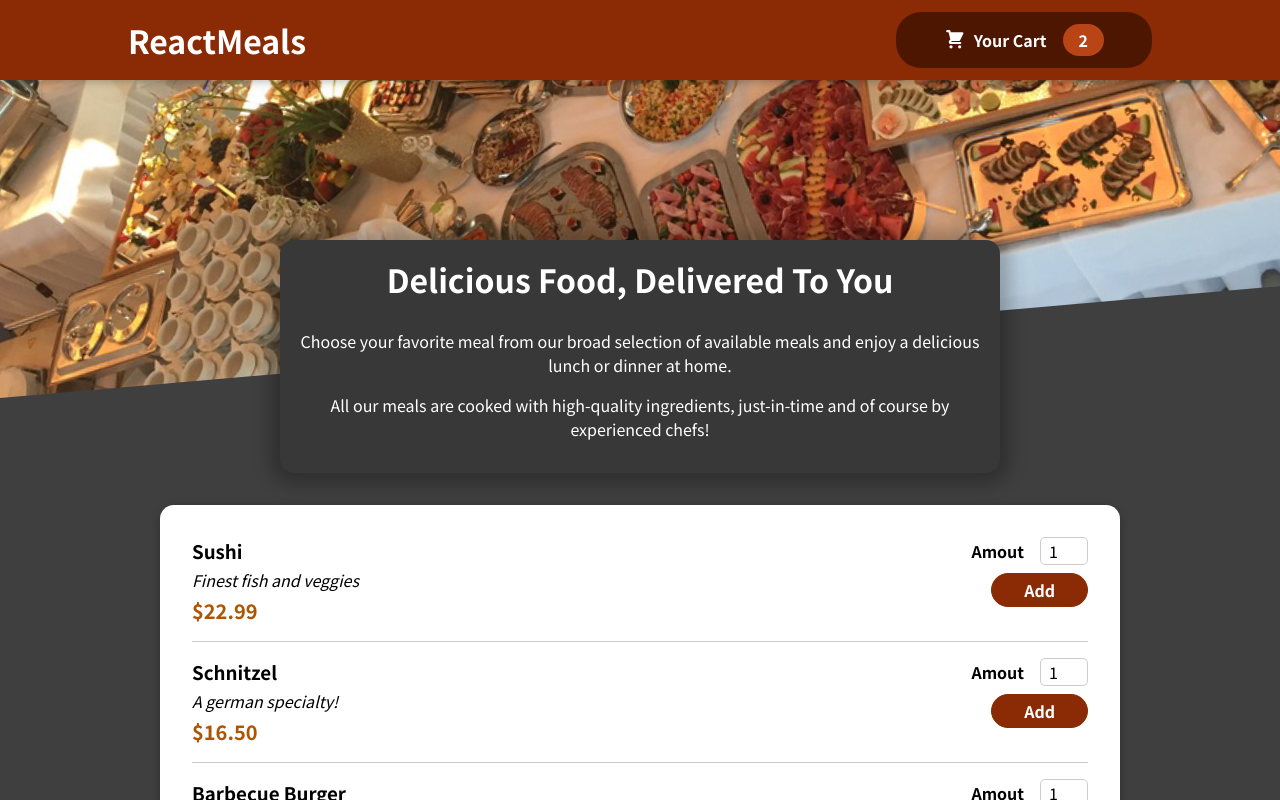
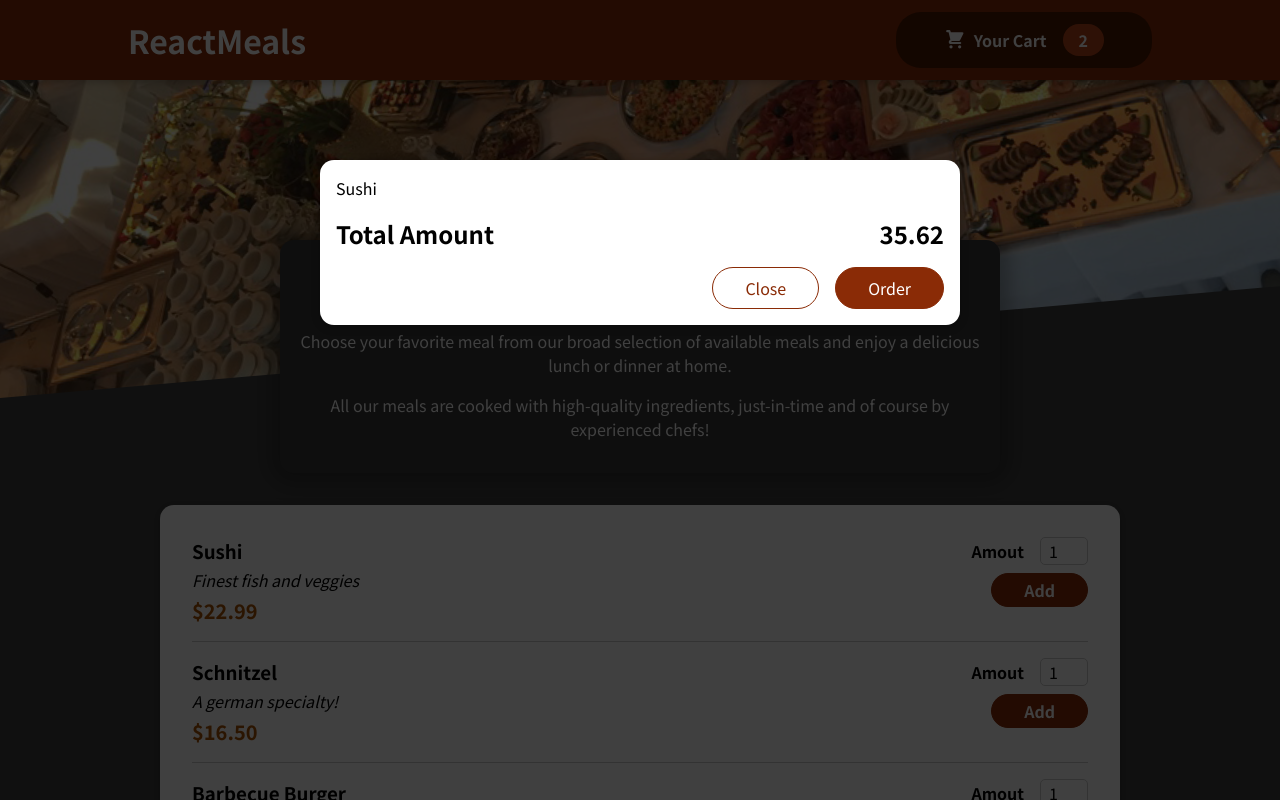
Before and after one commit to ehsan2793/ReactMeals, a React (Create React App) app: page / in a window 1280 px wide. Shown: the top 800 px of the page. Built offline with nearby package versions, Linux system fonts and the light colour scheme.

Commit message:
portalElement added

```diff
--- a/public/index.html
+++ b/public/index.html
@@ -28,6 +28,7 @@
   </head>
   <body>
     <noscript>You need to enable JavaScript to run this app.</noscript>
+    <div id="overlays"></div>
     <div id="root"></div>
     <!--
       This HTML file is a template.
--- a/src/App.js
+++ b/src/App.js
@@ -1,9 +1,11 @@
 import React from 'react';
+import Cart from './components/Cart/Cart';
 import Header from './components/Layout/Header';
 import Meal from './components/Meals/Meal';
 function App() {
   return (
     <React.Fragment>
+      <Cart />
       <Header />
       <main>
         <Meal />
--- a/src/components/Cart/Cart.js
+++ b/src/components/Cart/Cart.js
@@ -1,4 +1,5 @@
 import React from 'react';
+import Modal from '../UI/Modal';
 import classes from './Cart.module.css';
 const Cart = (props) => {
     const cartItems = (
@@ -9,7 +10,7 @@
         </ul>
     );
     return (
-        <div>
+        <Modal>
             {cartItems}
             <div className={classes.total}>
                 <span>Total Amount</span>
@@ -19,7 +20,7 @@
                 <button className={classes['button--alt']}> Close</button>
                 <button className={classes['button']}> Order</button>
             </div>
-        </div>
+        </Modal>
     );
 };
 
--- a/src/components/UI/Modal.js
+++ b/src/components/UI/Modal.js
@@ -1,7 +1,30 @@
 import React from 'react';
 import classes from './Modal.module.css';
+import ReactDOM from 'react-dom';
+
+const Backdrop = (props) => {
+    return <div className={classes.backdrop} />;
+};
+
+const ModalOverlay = (props) => {
+    return (
+        <div className={classes.modal}>
+            <div className={classes.content} />
+            {props.children}
+        </div>
+    );
+};
+const portalElement = document.getElementById('overlays');
 const Modal = (props) => {
-    return <div>{props.children}</div>;
+    return (
+        <React.Fragment>
+            {ReactDOM.createPortal(<Backdrop />, portalElement)}
+            {ReactDOM.createPortal(
+                <ModalOverlay>{props.children}</ModalOverlay>,
+                portalElement
+            )}
+        </React.Fragment>
+    );
 };
 
 export default Modal;
```
Also changed, not shown: 1 other file (tests, documents, lock files or other folders).
